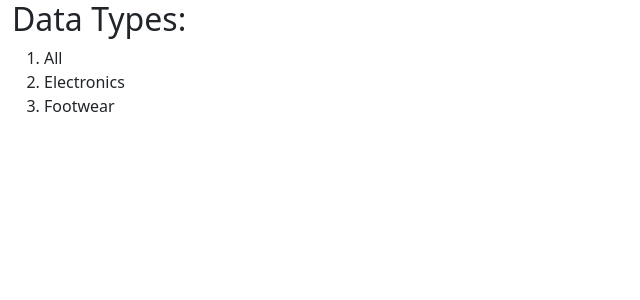
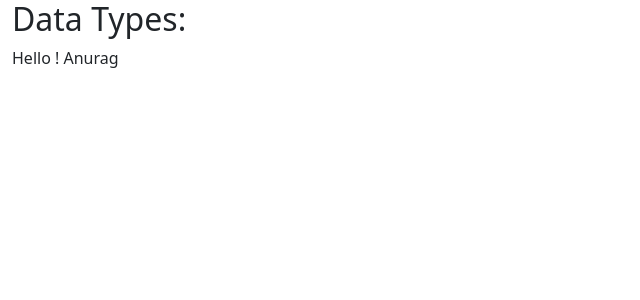
Before and after one commit to anurg/JS, a React (Create React App) app in the folder react-projects/shopping-react/: page / in a window 1280 px wide. Shown: the top 300 px of the page, without its empty margins (0-640 px from the left). Built offline with nearby package versions, Linux system fonts and the light colour scheme.

Commit message:
practice.

```diff
--- a/react-projects/shopping-react/src/components/data-binding/data-binding.jsx
+++ b/react-projects/shopping-react/src/components/data-binding/data-binding.jsx
@@ -1,17 +1,14 @@
-import { useState } from "react";
+import { useState, useEffect } from "react";
 
 export function DataBinding() {
-
-const [categories, setCategories] = useState(["All", "Electronics", "Footwear"]);
-
+  const [name, setName] = useState("");
+  useEffect(() => {
+    setName("Anurag");
+  }, []);
   return (
     <div className="container-fluid">
       <h2>Data Types:</h2>
-      <ol>
-      {
-        categories.map(category=><li key={category}>{category}</li>)
-      }
-      </ol>
+      Hello ! {name}
     </div>
   );
 }
```
Also changed, not shown: react-projects/shopping-react/public/product.json (added, +12 -0 lines), react-projects/shopping-react/public/iphone-15.jpg (added).
